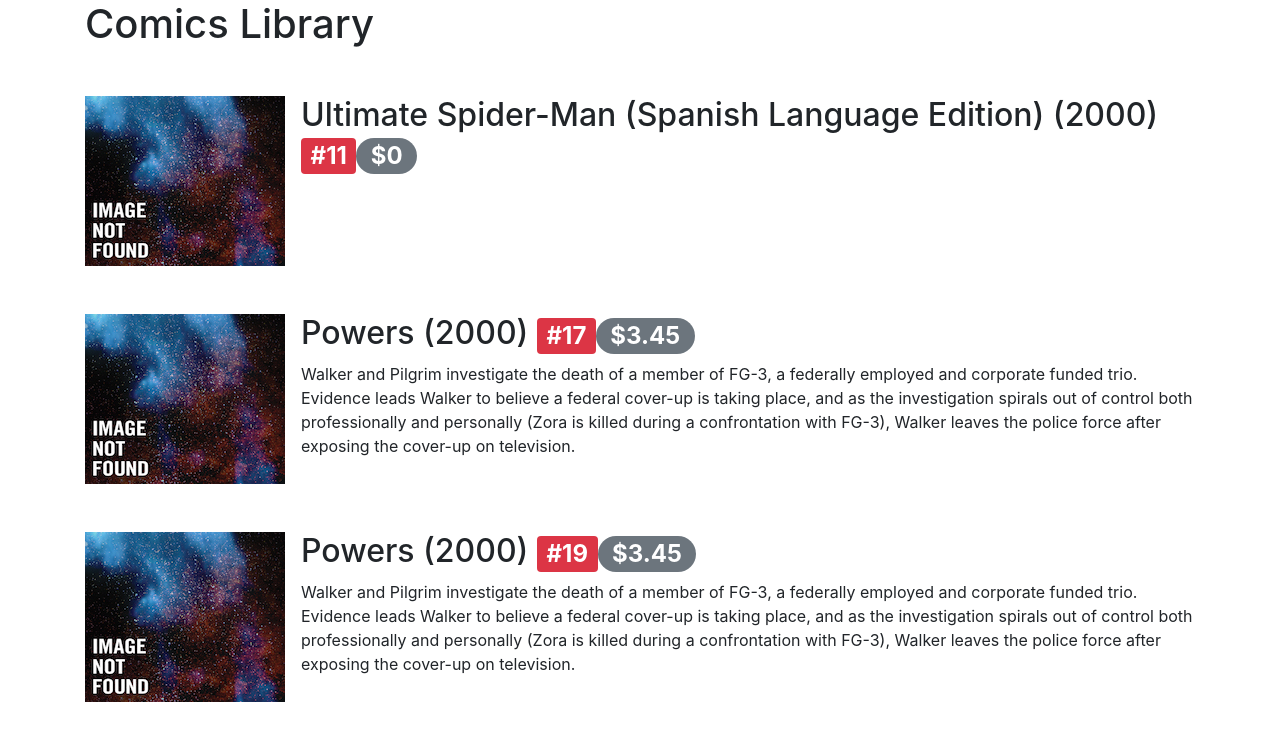
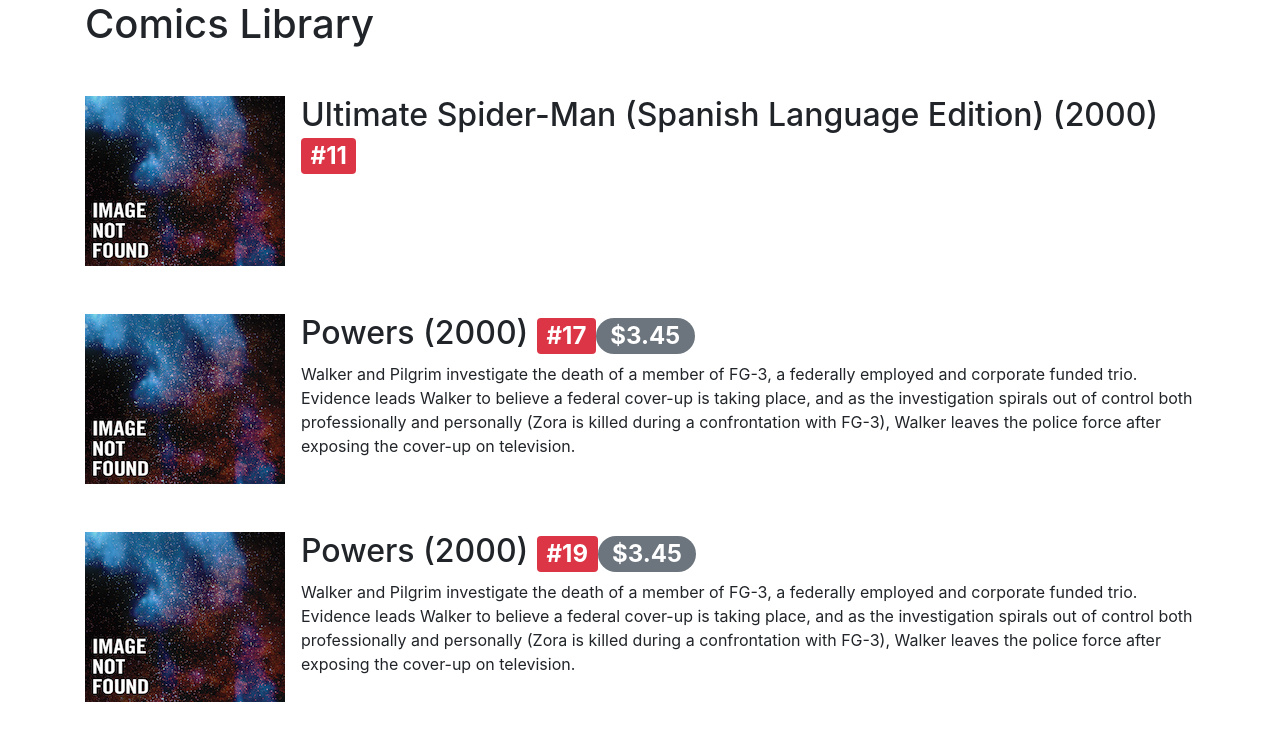
Before and after one commit to formations/angular-foundations, an Angular app: page / in a window 1280 px wide. Shown: the top 748 px of the page. Built offline with nearby package versions, Linux system fonts and the light colour scheme.

Commit message:
Display price only if it's strictly positive

```diff
--- a/src/app/comics-list/comics-list.component.html
+++ b/src/app/comics-list/comics-list.component.html
@@ -4,7 +4,7 @@
         <div class="media-body">
             <h2 class="media-heading">{{ comic.title }}
                 <span class="badge badge-danger">#{{ comic.issueNumber }}</span>
-                <span class="badge badge-pill badge-secondary">${{ comic.prices[0].price }}</span>
+                <span class="badge badge-pill badge-secondary" *ngIf="comic.prices[0].price > 0">${{ comic.prices[0].price }}</span>
             </h2>
             <p>{{ comic.description }}</p>
         </div>
```
